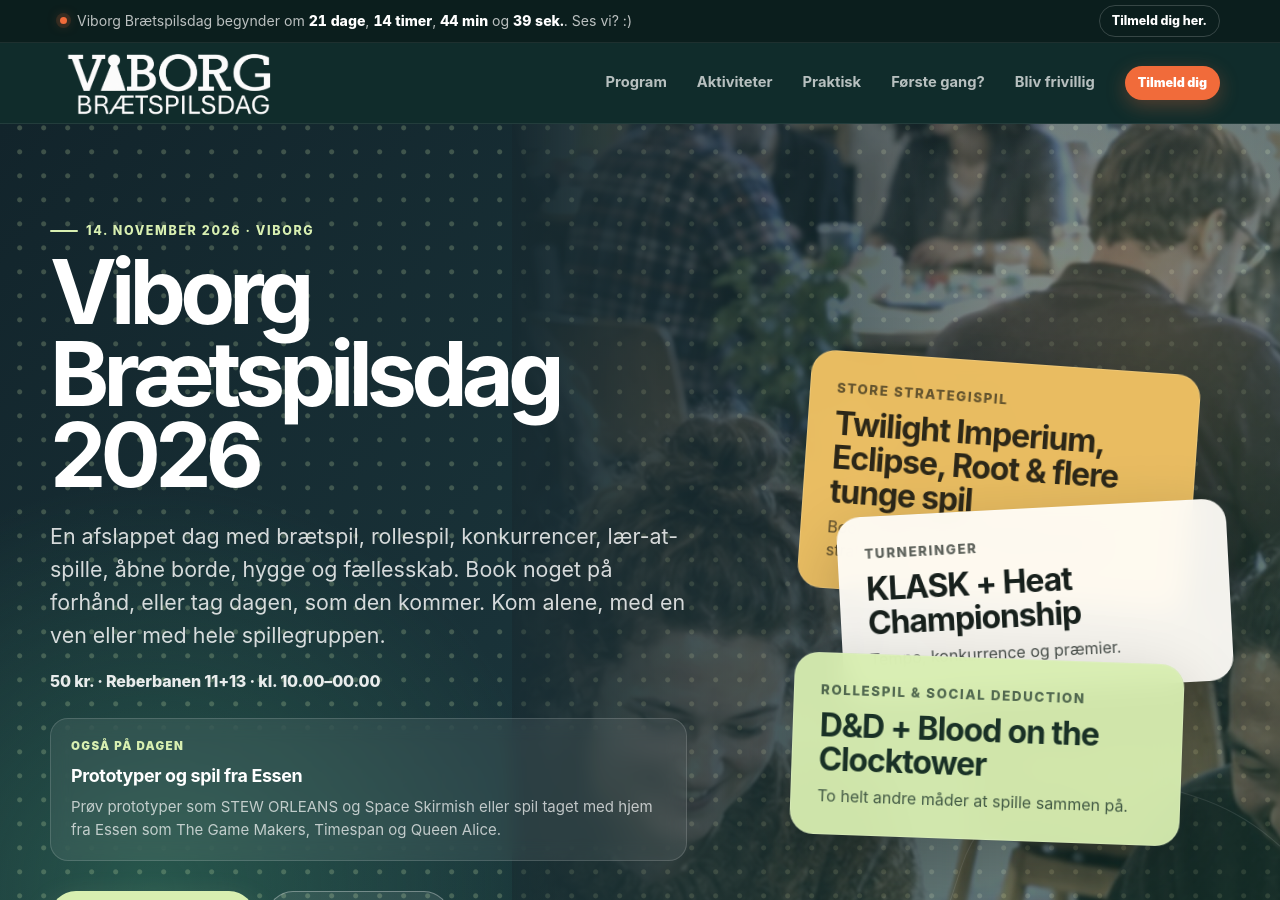
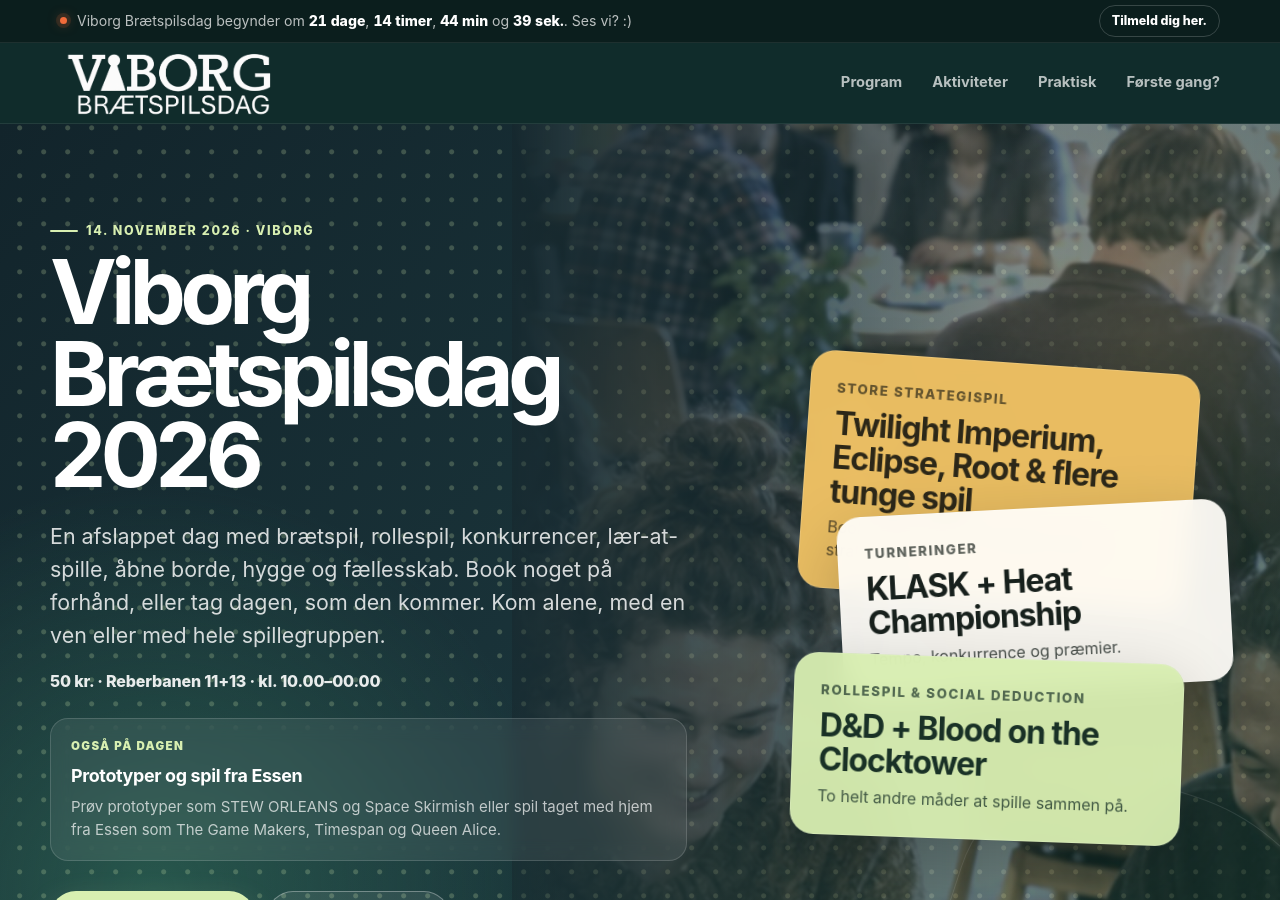
Before and after one commit to Andrejao/spilex, a Jekyll site: the page built from index.html, in a window 1280 px wide and 900 px high. Built offline with Jekyll 4.4.1, drawn with Linux system fonts in a browser that asks for light colours.

Commit message:
Update default.html

```diff
--- a/_layouts/default.html
+++ b/_layouts/default.html
@@ -166,18 +166,6 @@
 
  <a href="{{ '/foerste-gang/' | relative_url }}">Første gang?</a>
 
-<a href="{{ '/frivillig/' | relative_url }}">
-  Bliv frivillig
-</a>
-
-  <a
-    class="nav-signup"
-    href="https://viborgbraetspil.dk/tilmelding/"
-    target="_blank"
-    rel="noopener"
-  >
-    Tilmeld dig
-  </a>
 </nav>
 
     </div>
```
